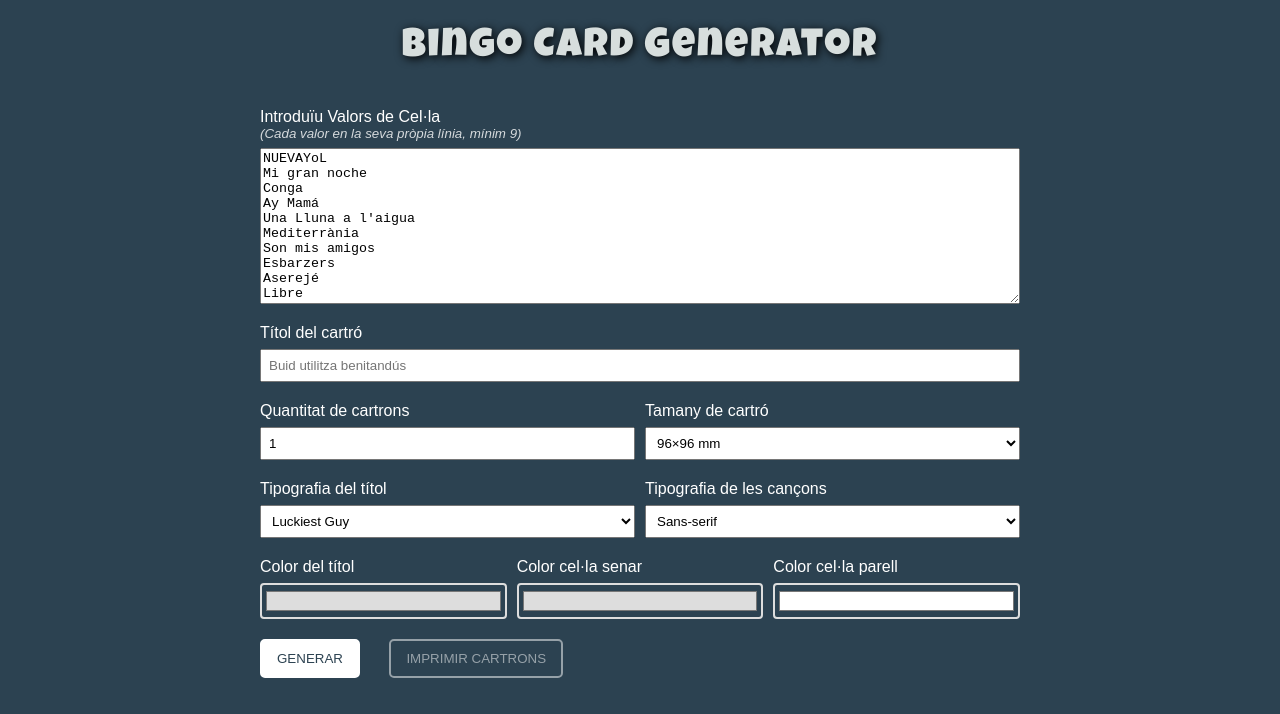
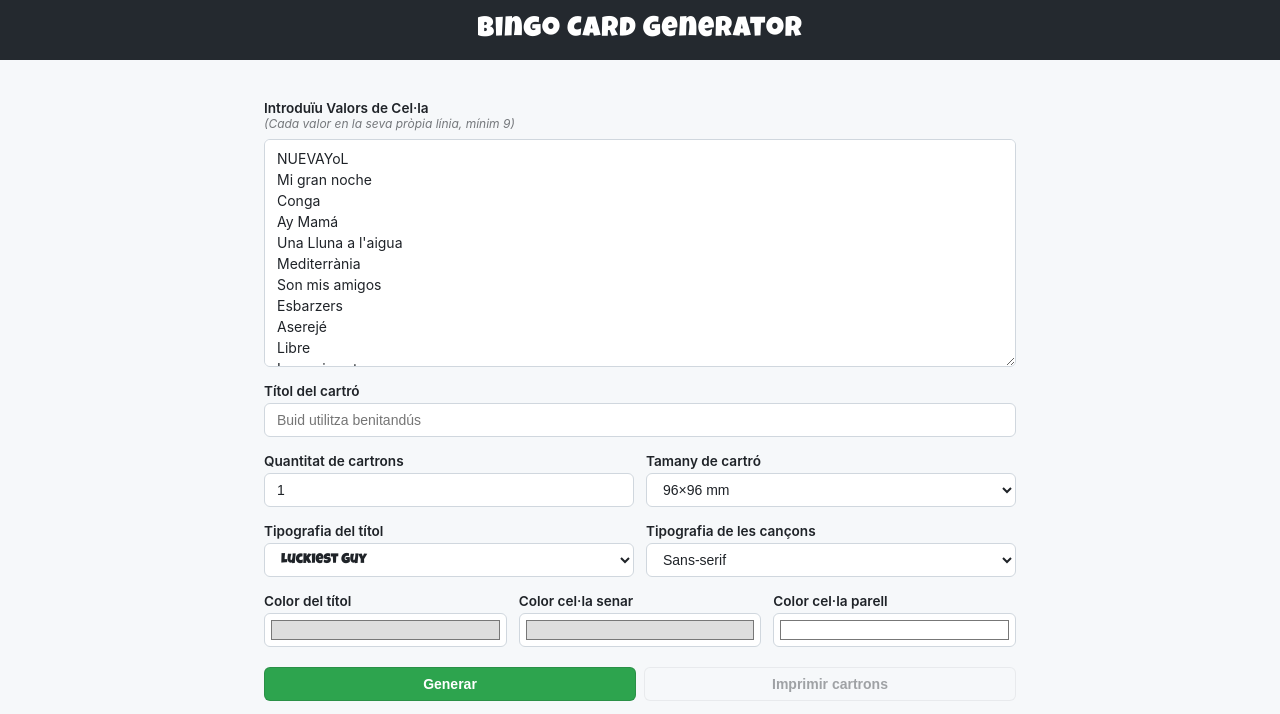
Before and after one commit to fulldemo13/fulldemo13.github.io, a plain HTML site: page index.html in a window 1280 px wide. Shown: the top 714 px of the page. Drawn offline with Linux system fonts and the light colour scheme; a web font is replaced by a local one.

Commit message:
Improve frontend

```diff
--- a/app.js
+++ b/app.js
@@ -1,5 +1,16 @@
 document.querySelector("#generate").addEventListener("click", generateCards);
 let errors = [];
+
+function updateSelectFont(select) {
+    const val = select.value;
+    const genericFamilies = new Set(['sans-serif', 'serif', 'monospace', 'cursive', 'fantasy', 'system-ui']);
+    select.style.fontFamily = genericFamilies.has(val) ? val : `'${val}'`;
+}
+
+document.querySelectorAll('#titleFont, #cellFont').forEach(select => {
+    updateSelectFont(select);
+    select.addEventListener('change', () => updateSelectFont(select));
+});
 
 const printBtn = document.querySelector('#print');
 printBtn.addEventListener('click', e => {
--- a/style.css
+++ b/style.css
@@ -5,43 +5,90 @@
 }
 
 body {
-  background-color: #2C4251;
+  background-color: #f6f8fa;
+  color: #1f2328;
+  font-family: -apple-system, BlinkMacSystemFont, "Segoe UI", "Noto Sans", Helvetica, Arial, sans-serif;
+  margin: 0;
+  min-height: 100vh;
+}
+
+.site-header {
+  background-color: #24292f;
+  color: #fff;
+  font-family: "Luckiest Guy", cursive;
+  font-size: 1.75rem;
+  text-align: center;
+  padding: 16px 20px;
+  letter-spacing: 1px;
 }
 
 #settings {
   max-width: 800px;
-  margin: auto;
+  margin: 0 auto;
   display: flex;
   flex-direction: column;
-  color: white;
-  font-family: sans-serif;
-  padding: 0 20px;
+  padding: 24px;
 }
 
-#settings label, .buttons {
-  margin-top: 20px;
-  margin-bottom: 7px;
-}
-
-#settings textarea {
-  resize: vertical;
+#settings label {
+  margin-top: 16px;
+  margin-bottom: 4px;
+  font-size: 0.85rem;
+  font-weight: 600;
+  color: #1f2328;
 }
 
 #settings small {
   display: block;
   font-style: italic;
-  opacity: 0.8;
+  opacity: 0.6;
+  font-size: 0.75rem;
+  font-weight: 400;
+  margin-bottom: 4px;
 }
 
-#settings input,
+#settings textarea {
+  resize: vertical;
+  background-color: #fff;
+  border: 1px solid #d0d7de;
+  border-radius: 6px;
+  color: #1f2328;
+  font-size: 0.875rem;
+  padding: 8px 12px;
+  transition: border-color 0.15s;
+  font-family: inherit;
+  line-height: 1.5;
+}
+
+#settings textarea:focus {
+  outline: none;
+  border-color: #0969da;
+  box-shadow: 0 0 0 3px rgba(9, 105, 218, 0.3);
+}
+
+#settings input:not([type="color"]),
 #settings select {
-  padding: 7px;
+  padding: 6px 12px;
+  background-color: #fff;
+  border: 1px solid #d0d7de;
+  border-radius: 6px;
+  color: #1f2328;
+  font-size: 0.875rem;
+  transition: border-color 0.15s;
+  height: 34px;
+}
+
+#settings input:not([type="color"]):focus,
+#settings select:focus {
+  outline: none;
+  border-color: #0969da;
+  box-shadow: 0 0 0 3px rgba(9, 105, 218, 0.3);
 }
 
 .font-row {
   display: grid;
   grid-template-columns: 1fr 1fr;
-  gap: 10px;
+  gap: 12px;
 }
 
 .font-row.three-cols {
@@ -55,47 +102,72 @@ body {
 
 #settings input[type="color"] {
   width: 100%;
-  height: 36px;
-  padding: 2px;
+  height: 34px;
+  padding: 2px 4px;
   cursor: pointer;
-  border: 2px solid #ddd;
-  border-radius: 4px;
-  background: none;
+  border: 1px solid #d0d7de;
+  border-radius: 6px;
+  background-color: #fff;
+  transition: border-color 0.15s;
+}
+
+#settings input[type="color"]:hover {
+  border-color: #0969da;
+}
+
+.buttons {
+  display: flex;
+  gap: 8px;
+  margin-top: 20px;
 }
 
 .buttons button {
-  padding: 10px 15px;
-  text-transform: uppercase;
-  border: none;
-  border-radius: 5px;
-  border: white 2px solid;
-  transition: color 0.3s ease, background-color 0.3s ease;
+  padding: 6px 16px;
+  font-weight: 600;
+  font-size: 0.875rem;
+  line-height: 20px;
+  border-radius: 6px;
+  cursor: pointer;
+  transition: background-color 0.15s;
+  border: 1px solid;
 }
 
 .buttons button:first-child {
-  background-color: white;
-  margin-right: 25px;
-  color: #2C4251;
+  background-color: #2da44e;
+  border-color: rgba(27, 31, 36, 0.15);
+  color: #fff;
+  flex: 1;
 }
 
 .buttons button:first-child:hover {
-  background-color: transparent;
-  color: white;
+  background-color: #2c974b;
 }
 
 .buttons button:last-child {
-  background-color: transparent;
-  color: white;
+  background-color: #f6f8fa;
+  border-color: rgba(27, 31, 36, 0.15);
+  color: #1f2328;
+  flex: 1;
 }
 
 .buttons button:last-child:hover:not([disabled="true"]) {
-  background-color: white;
-  margin-right: 25px;
-  color: #2C4251;
+  background-color: #eaeef2;
+  border-color: rgba(27, 31, 36, 0.2);
 }
 
 button[disabled="true"] {
-  opacity: 0.5;
+  opacity: 0.4;
+  cursor: not-allowed;
+}
+
+.validation:has(li) {
+  background-color: #ffebe9;
+  border: 1px solid #ff818266;
+  border-radius: 6px;
+  padding: 12px 12px 12px 28px;
+  color: #82071e;
+  font-size: 0.85rem;
+  margin-top: 12px;
 }
 
 .page {
@@ -105,14 +177,15 @@ button[disabled="true"] {
   display: grid;
   aspect-ratio: 210 / 297;
   background-color: #fef3c7;
-  border: 2px solid #d4a843;
-  border-radius: 4px;
+  border: 1px solid #d0d7de;
+  border-radius: 6px;
   padding: var(--page-padding);
   margin: 20px auto;
   max-width: 800px;
   gap: var(--page-gap);
   justify-content: center;
   align-content: center;
+  box-shadow: 0 1px 3px rgba(27, 31, 36, 0.12), 0 8px 24px rgba(27, 31, 36, 0.08);
 }
 
 .card {
@@ -187,45 +260,25 @@ button[disabled="true"] {
   visibility: hidden;
 }
 
-.validation:has(li) {
-  background-color: red;
-  border-radius: 10px;
-  padding: 10px 10px 10px 30px;
-  text-shadow: 1px 1px 6px black;
-  border: white 2px solid;
-}
-
-.site-header {
+.site-footer {
+  padding: 16px 20px;
   max-width: 800px;
-  margin: auto;
-  color: #d7dedd;
-  font-family: "Luckiest Guy", cursive;
-  font-weight: normal;
-  font-size: 40px;
+  margin: 0 auto;
   text-align: center;
-  padding: 20px;
-  letter-spacing: 2px;
-  text-shadow: 2px 2px 10px black;
-}
-
-.site-footer {
-  padding: 20px;
-  max-width: 800px;
-  margin: auto;
+  border-top: 1px solid #d0d7de;
+  margin-top: 24px;
 }
 
 .site-footer img {
   width: 100%;
-  max-width: 40px;
+  max-width: 32px;
   height: auto;
+  opacity: 0.3;
+  transition: opacity 0.2s;
 }
 
-.site-footer a {
-  transition: all 0.3s ease;
-}
-
-.site-footer a:hover {
-  opacity: 0.5;
+.site-footer a:hover img {
+  opacity: 0.6;
 }
 
 @media print {
@@ -258,6 +311,7 @@ button[disabled="true"] {
     margin: 0;
     padding: var(--page-padding);
     page-break-after: always;
+    box-shadow: none;
   }
 
   .card {
```
Also changed, not shown: 2 other files.
